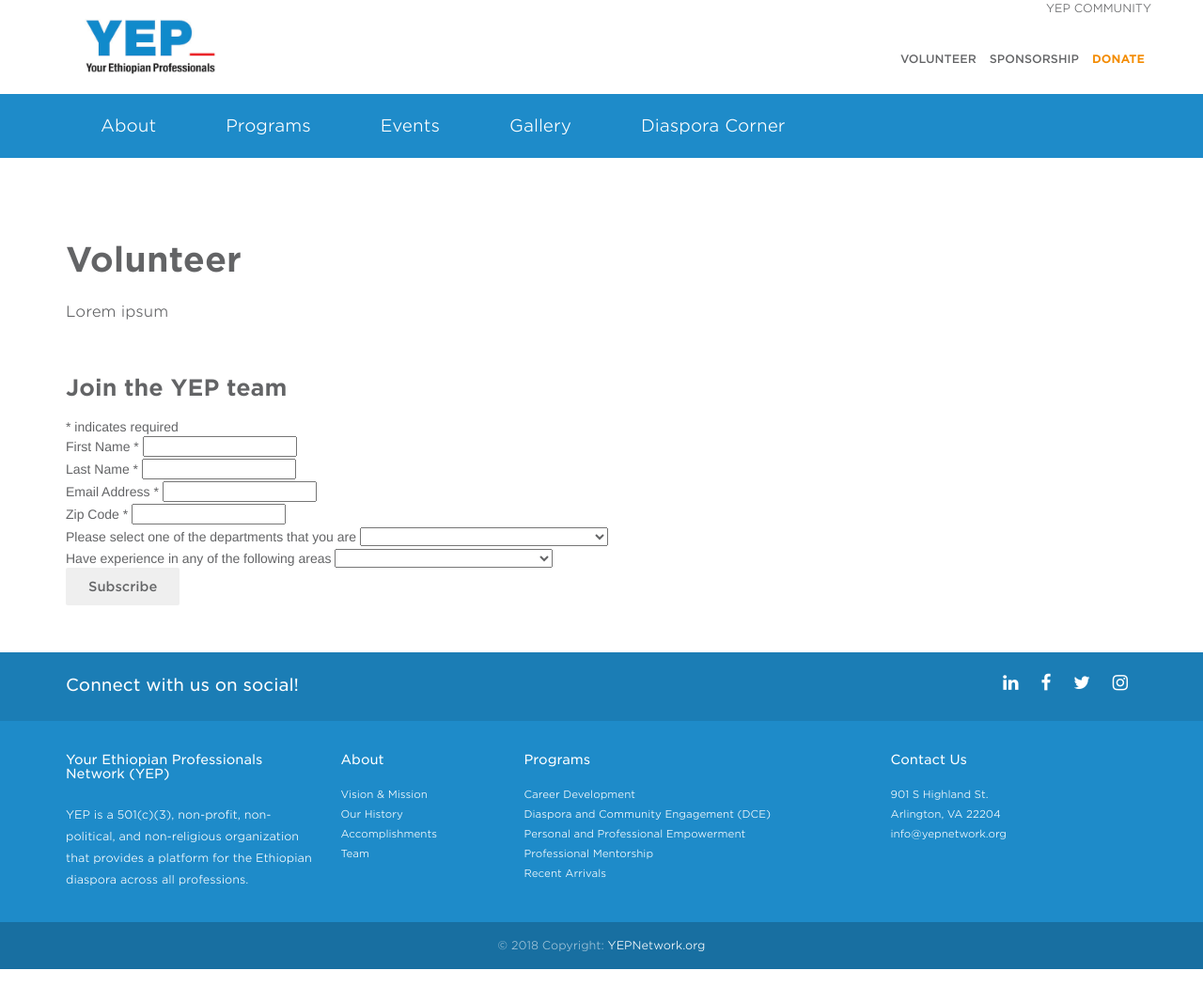
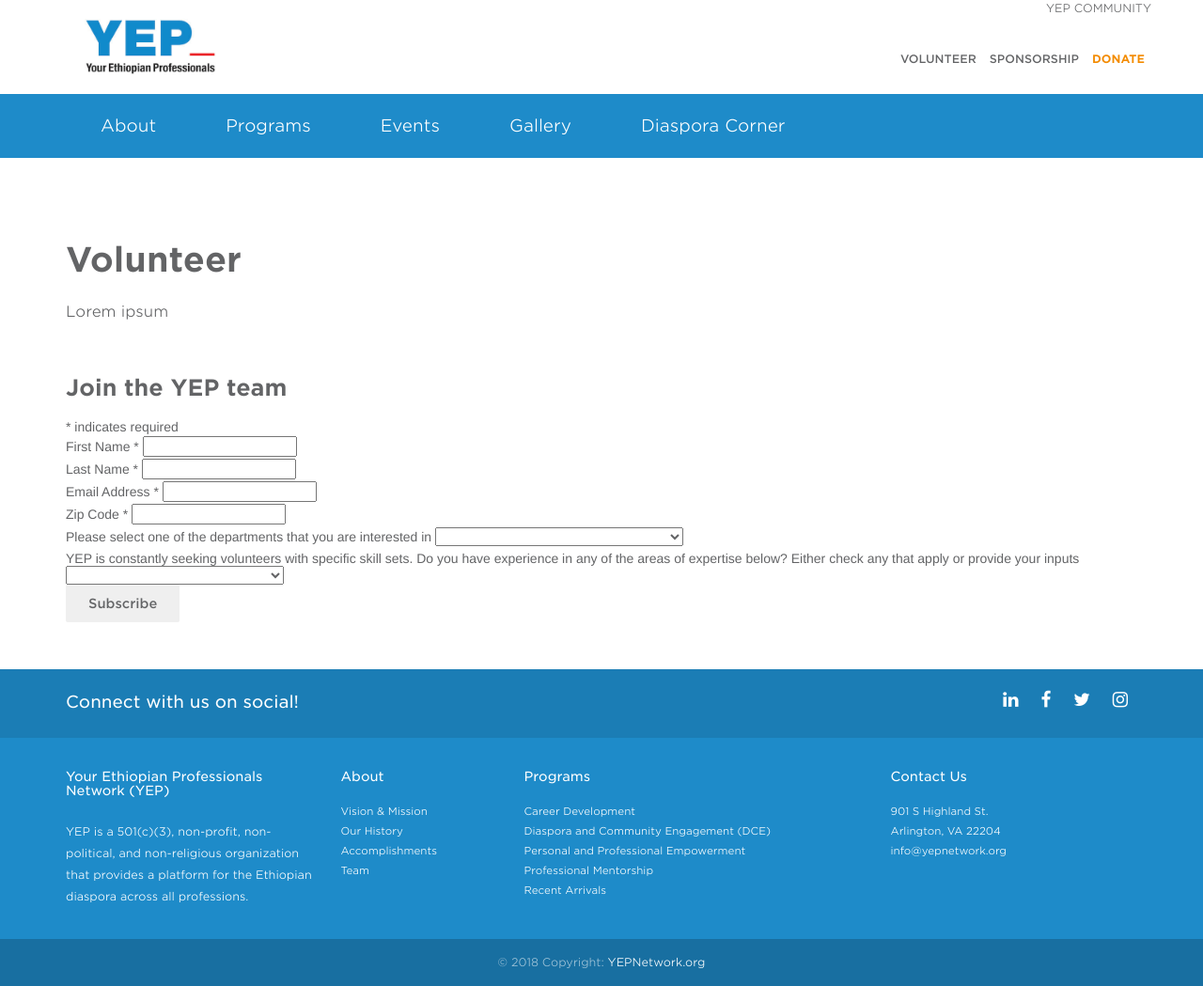
Before and after one commit to YEPNetwork/yepnetwork.github.io, a Jekyll site: the page built from _pages/volunteer.html, in a window 1280 px wide. Shown: the whole page at 94% size. Built offline with Jekyll 4.4.1, drawn with Linux system fonts in a browser that asks for light colours; nearby versions of some CDN libraries; comment, search, counter and statistics services are not loaded.

Commit message:
Update volunteer.html

```diff
--- a/_pages/volunteer.html
+++ b/_pages/volunteer.html
@@ -45,7 +45,7 @@
 	<input type="text" value="" name="MMERGE5" class="required" id="mce-MMERGE5">
 </div>
 <div class="mc-field-group">
-	<label for="mce-MMERGE3">Please select one of the departments that you are </label>
+	<label for="mce-MMERGE3">Please select one of the departments that you are interested in</label>
 	<select name="MMERGE3" class="" id="mce-MMERGE3">
 	<option value=""></option>
 	<option value="Job Placement Coordinator">Job Placement Coordinator</option>
@@ -62,7 +62,7 @@
 	</select>
 </div>
 <div class="mc-field-group">
-	<label for="mce-MMERGE6">Have experience in any of the following areas </label>
+	<label for="mce-MMERGE6">YEP is constantly seeking volunteers with specific skill sets. Do you have experience in any of the areas of expertise below? Either check any that apply or provide your inputs  </label>
 	<select name="MMERGE6" class="" id="mce-MMERGE6">
 	<option value=""></option>
 	<option value="Website Design and Maintenance">Website Design and Maintenance</option>
@@ -80,7 +80,7 @@
 		<div class="response" id="mce-success-response" style="display:none"></div>
 	</div>    <!-- real people should not fill this in and expect good things - do not remove this or risk form bot signups-->
     <div style="position: absolute; left: -5000px;" aria-hidden="true"><input type="text" name="b_5d936b18dafd103ed356a89c6_40d263ea9e" tabindex="-1" value=""></div>
-    <div class="clear"><input type="submit" value="Subscribe" name="subscribe" id="mc-embedded-subscribe" class="button"></div>
+    <div class="clear"><input type="submit" value="Subscribe" name="submit" id="mc-embedded-subscribe" class="button"></div>
     </div>
 </form>
 </div>
```
